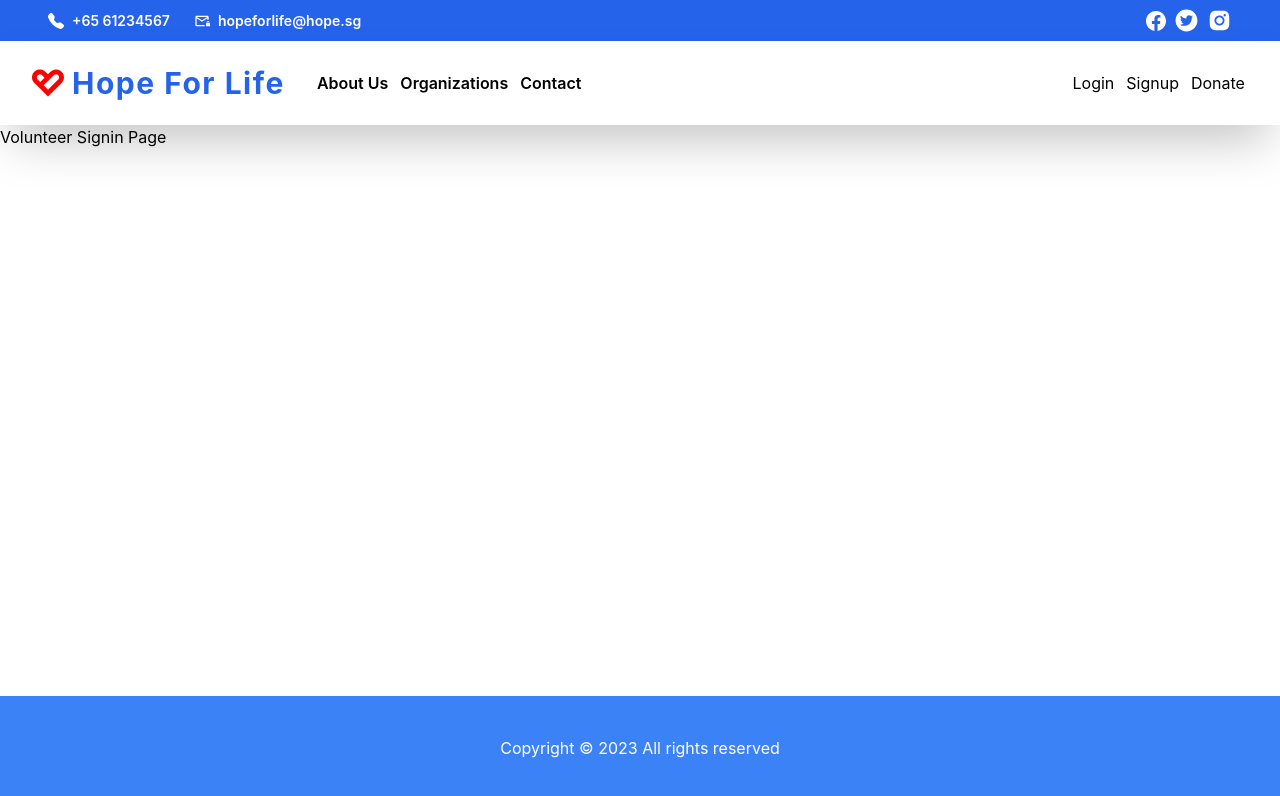
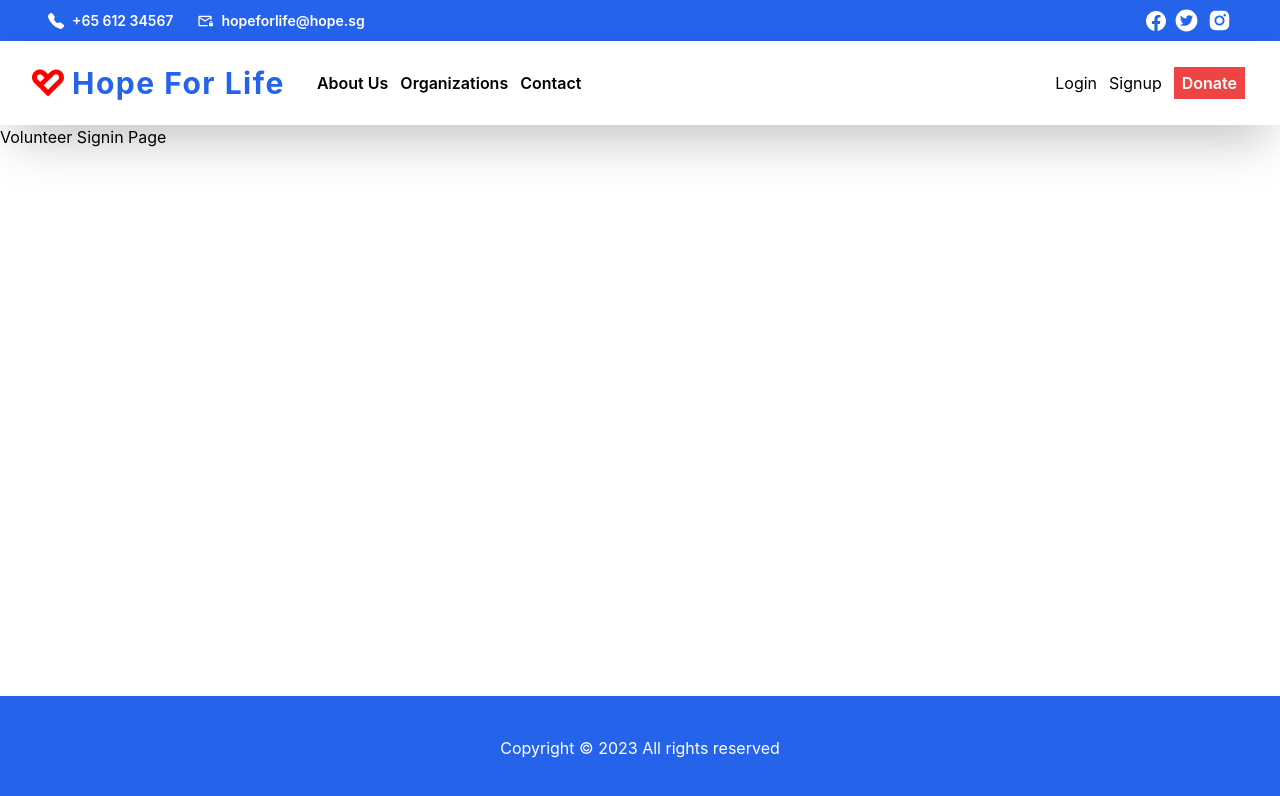
Before and after one commit to acetay/Volunteer_Management_System_Frontend, a React (Create React App) app: page /volunteers/signin in a window 1280 px wide. Shown: the top 796 px of the page. Built offline with nearby package versions, Linux system fonts and the light colour scheme.

Commit message:
starting template completed

```diff
--- a/src/Layouts/Footer.jsx
+++ b/src/Layouts/Footer.jsx
@@ -3,7 +3,7 @@ import React from 'react';
 function Footer() {
   const footerYear = new Date().getFullYear();
   return (
-    <footer className="footer w-screen p-10 bg-blue-500 text-primary-content footer-center absolute bottom-0">
+    <footer className="footer w-screen p-10 bg-blue-600 text-primary-content footer-center absolute bottom-0">
       <div>
         <p className="text-center text-white">
           Copyright &copy; {footerYear} All rights reserved
--- a/src/Layouts/Navbar.jsx
+++ b/src/Layouts/Navbar.jsx
@@ -16,7 +16,7 @@ function Navbar() {
           <div className="flex space-x-6">
             <div className="flex items-center">
               <BsFillTelephoneFill color={'white'} />
-              <p className="ml-2 text-sm">+65 61234567</p>
+              <p className="ml-2 text-sm">+65 612 34567</p>
             </div>
             <div className="flex items-center">
               <MdOutlineMailLock color={'white'} />
@@ -56,10 +56,12 @@ function Navbar() {
                   Contact
                 </Link>
               </div>
-              <div className="flex space-x-3">
+              <div className="flex justify-center items-center space-x-3">
                 <Link to="/about">Login</Link>
                 <Link to="/about">Signup</Link>
-                <Link to="/about">Donate</Link>
+                <div className="p-1 px-2 bg-red-500 text-white font-semibold">
+                  <Link to="/about">Donate</Link>
+                </div>
               </div>
             </div>
           </div>
```
